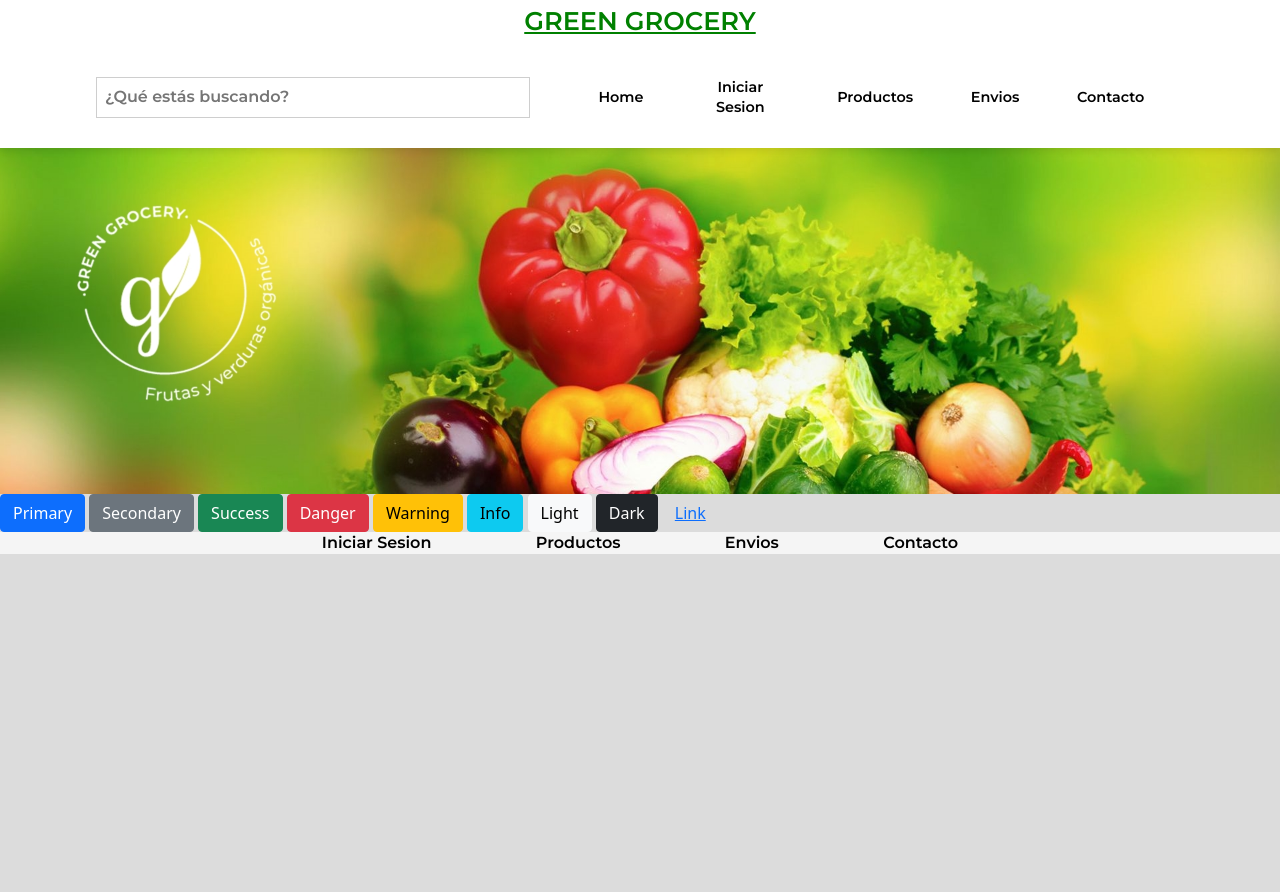
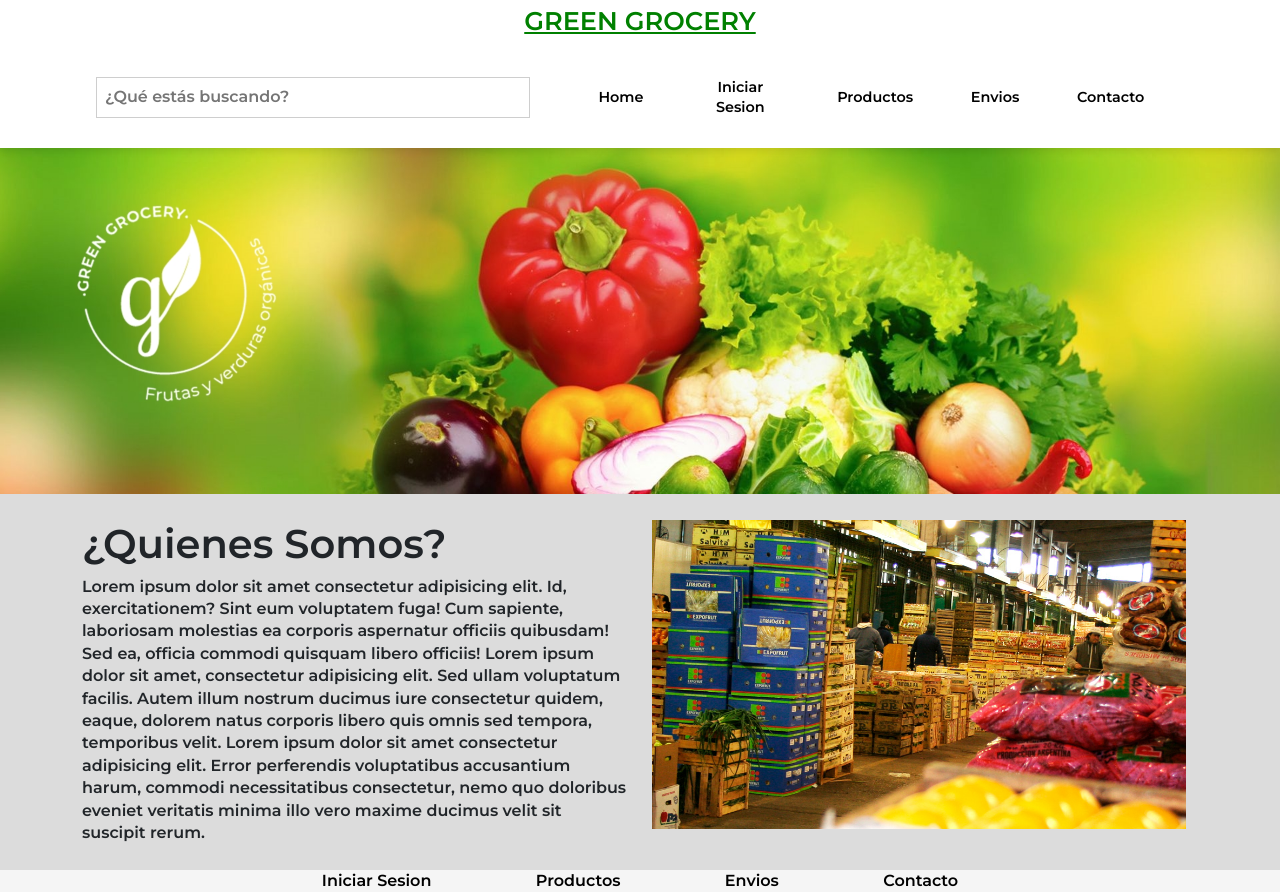
Before and after one commit to facualvarez5/GreenGrocery, a plain HTML site: page index.html in a window 1280 px wide. Before the commit the page ends 800 px from the top, so only its background shows below. Drawn offline with nearby package versions, Linux system fonts and the light colour scheme.

Commit message:
AgregandoBoostrap

```diff
--- a/estilos.css
+++ b/estilos.css
@@ -121,9 +121,20 @@
   margin-top: 0%;
 }
 
+.quienesSomos{
+  background-color: gainsboro;
+  margin-top: 2%;
+}
+
+.container{
+  background-color: gainsboro;
+}
+
+
 .divFooter{
   background-color: whitesmoke;
   text-align: center;
+  margin-top: 2%;
 
 }
 
--- a/index.html
+++ b/index.html
@@ -47,15 +47,25 @@
       </section>
     </header>
       <img class="fotoBanner" src="imagenes/banner + logo.jpg" alt="Frutas banner"/>
-      <button type="button" class="btn btn-primary">Primary</button>
-            <button type="button" class="btn btn-secondary">Secondary</button>
-            <button type="button" class="btn btn-success">Success</button>
-            <button type="button" class="btn btn-danger">Danger</button>
-            <button type="button" class="btn btn-warning">Warning</button>
-            <button type="button" class="btn btn-info">Info</button>
-            <button type="button" class="btn btn-light">Light</button>
-            <button type="button" class="btn btn-dark">Dark</button>
-            <button type="button" class="btn btn-link">Link</button>
+    <div class="quienesSomos">
+      <div class="container">
+        <div class="row">
+          <div class="info col-6">
+            <h1>
+              ¿Quienes Somos?
+            </h1>
+            Lorem ipsum dolor sit amet consectetur adipisicing elit. Id, exercitationem? Sint eum voluptatem fuga! Cum sapiente, laboriosam molestias ea corporis aspernatur officiis quibusdam! Sed ea, officia commodi quisquam libero officiis!
+            Lorem ipsum dolor sit amet, consectetur adipisicing elit. Sed ullam voluptatum facilis. Autem illum nostrum ducimus iure consectetur quidem, eaque, dolorem natus corporis libero quis omnis sed tempora, temporibus velit.
+            Lorem ipsum dolor sit amet consectetur adipisicing elit. Error perferendis voluptatibus accusantium harum, commodi necessitatibus consectetur, nemo quo doloribus eveniet veritatis minima illo vero maxime ducimus velit sit suscipit rerum.
+          </div>
+          <div class="foto col-4">
+            <img class="fotoInfo" src="imagenes/MC.jpg" alt="Mercado" width="150%">
+          </div>
+
+        </div>
+
+      </div>
+    </div>
     <footer>
       <div class="divFooter">
         <a href="usuario.html">Iniciar Sesion</a>
```
Also changed, not shown: imagenes/MC.jpg (added).
